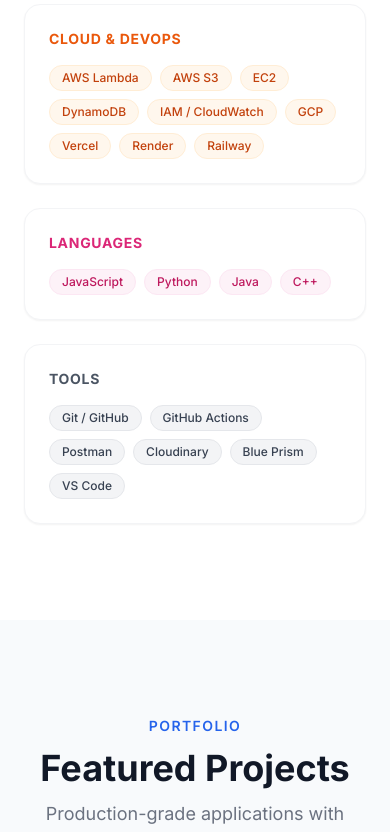
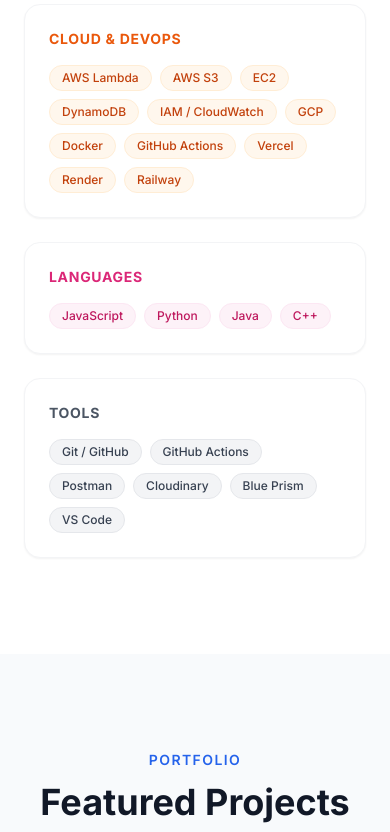
Before and after one commit to vamsishesamsetti/vamsi-portfolio, a React (Vite) app: page / in a window 390 px wide. Shown: the part 3060-3892 px from the top of the page. Built offline with nearby package versions, Linux system fonts and the light colour scheme.

Commit message:
Add AWS CI/CD Showcase project; switch projects grid to 2-col

```diff
--- a/src/components/Projects.jsx
+++ b/src/components/Projects.jsx
@@ -13,7 +13,7 @@
           </p>
         </div>
 
-        <div className="grid lg:grid-cols-3 gap-6">
+        <div className="grid md:grid-cols-2 gap-6">
           {projects.map((project) => (
             <div
               key={project.title}
--- a/src/data/portfolio.js
+++ b/src/data/portfolio.js
@@ -55,6 +55,21 @@
       'Backend on Render with Railway-managed MySQL; documented in Postman',
     ],
   },
+  {
+    title: 'AWS CI/CD Showcase',
+    description:
+      'Containerized Task Manager API with a full GitHub Actions CI/CD pipeline: automated testing, Docker build, ECR push, and EC2 deployment with IAM least-privilege.',
+    tech: ['Node.js', 'Express', 'DynamoDB', 'Docker', 'Amazon ECR', 'EC2', 'GitHub Actions', 'IAM'],
+    live: null,
+    github: 'https://github.com/vamsishesamsetti/aws-cicd-showcase',
+    accent: 'border-amber-500',
+    highlights: [
+      'GitHub Actions pipeline: lint → test → Docker build → push to ECR (git SHA tag) → SSH deploy to EC2',
+      'IAM least-privilege: GitHub Actions has ECR push-only; EC2 instance profile has ECR pull-only',
+      'Multi-stage Dockerfile with non-root user; CloudWatch log monitoring; 11 Jest tests in CI',
+      'DynamoDB tables with GSI on email; JWT auth, bcrypt, rate limiting',
+    ],
+  },
 ]
 
 export const skills = [
@@ -72,7 +87,7 @@
   },
   {
     category: 'Cloud & DevOps',
-    items: ['AWS Lambda', 'AWS S3', 'EC2', 'DynamoDB', 'IAM / CloudWatch', 'GCP', 'Vercel', 'Render', 'Railway'],
+    items: ['AWS Lambda', 'AWS S3', 'EC2', 'DynamoDB', 'IAM / CloudWatch', 'GCP', 'Docker', 'GitHub Actions', 'Vercel', 'Render', 'Railway'],
   },
   {
     category: 'Languages',
```
